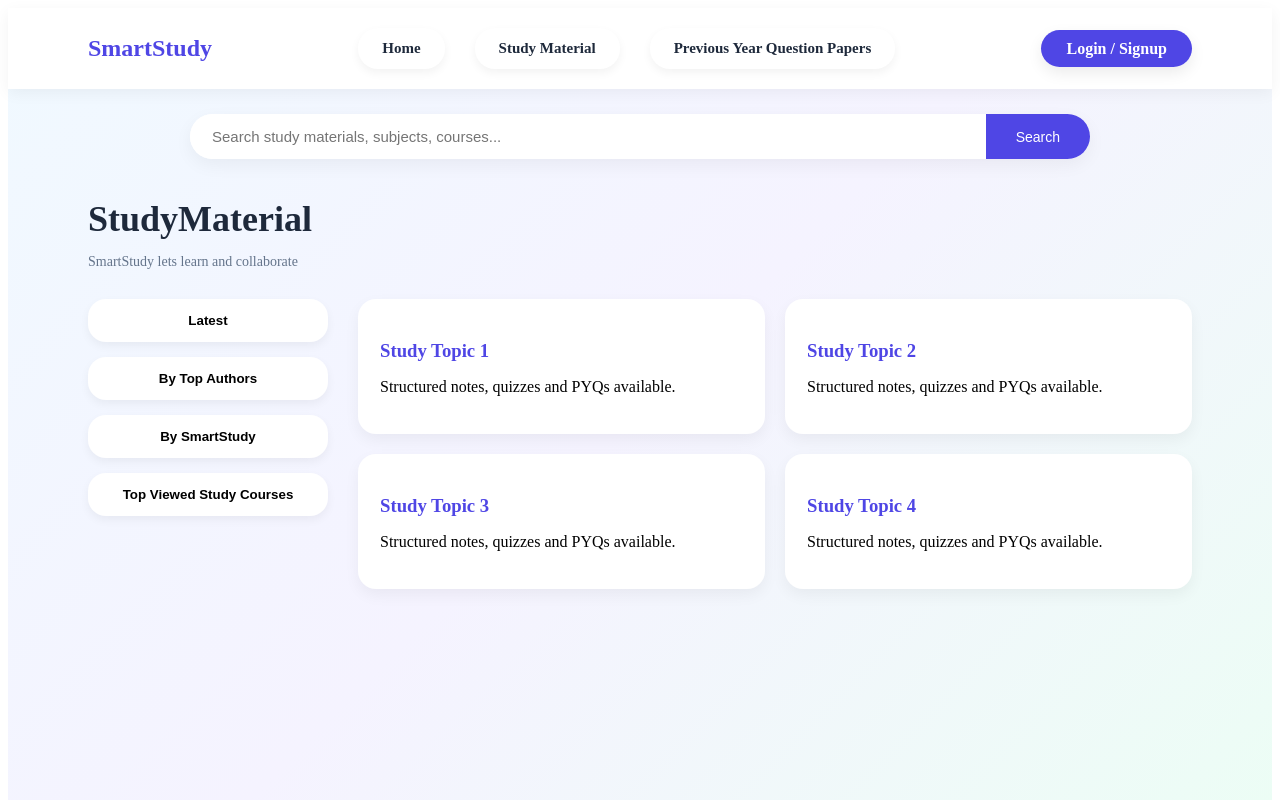
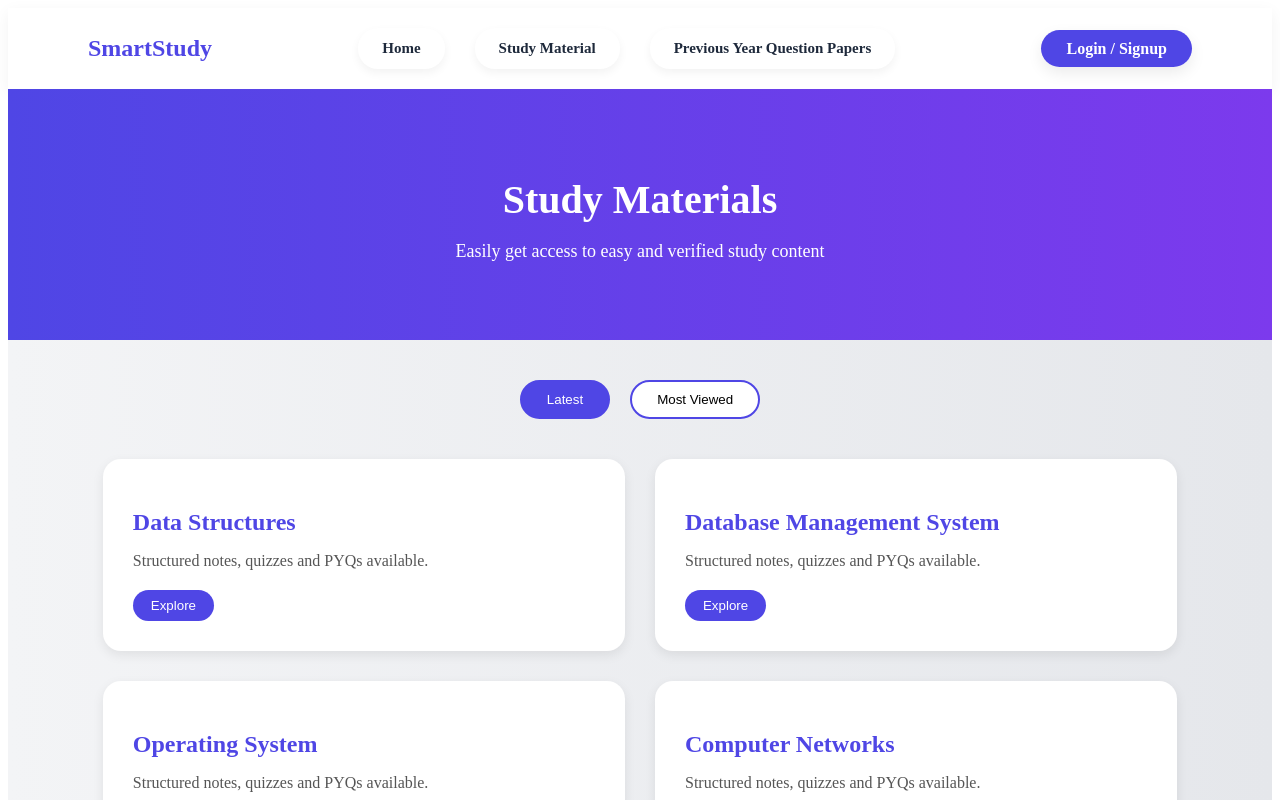
Before and after one commit to Anushas-hub/FinalProject, a React (Vite) app in the folder frontend/: page /study-material in a window 1280 px wide. Shown: the top 800 px of the page. Built offline with nearby package versions, Linux system fonts and the light colour scheme.

Commit message:
Improved StudyMaterial Home Page

```diff
--- a/frontend/src/pages/HomeStudyMaterial.css
+++ b/frontend/src/pages/HomeStudyMaterial.css
@@ -1,91 +1,55 @@
-.home-study-wrapper {
-  padding: 40px 80px;
-  background: linear-gradient(135deg, #eef2ff, #f8fafc);
+.study-container {
+  background: linear-gradient(to right, #f3f4f6, #e5e7eb);
   min-height: 100vh;
+  padding-bottom: 60px;
 }
 
-.hero-section {
-  margin-bottom: 40px;
+.study-hero {
+  background: linear-gradient(to right, #4f46e5, #7c3aed);
+  color: white;
+  text-align: center;
+  padding: 60px 20px;
 }
 
-.hero-left h1 {
-  font-size: 42px;
-  font-weight: 700;
-  color: #2c2c54;
+.study-hero h1 {
+  font-size: 40px;
   margin-bottom: 10px;
 }
 
-.hero-left p {
-  color: #555;
-  font-size: 16px;
+.study-hero p {
+  font-size: 18px;
 }
 
-.study-layout {
+.tabs {
   display: flex;
-  gap: 40px;
+  justify-content: center;
+  gap: 20px;
+  margin: 40px 0;
 }
 
-.study-panel {
-  width: 260px;
-  display: flex;
-  flex-direction: column;
-  gap: 20px;
+.tabs button {
+  padding: 10px 25px;
+  border-radius: 25px;
+  border: 2px solid #4f46e5;
+  background: white;
+  cursor: pointer;
+  font-weight: 500;
+  transition: 0.3s;
 }
 
-.panel-btn {
-  width: 100%;
-  padding: 18px;
-  border-radius: 18px;
-  border: none;
-  font-size: 16px;
-  font-weight: 600;
-  cursor: pointer;
-  background: white;
-  box-shadow: 0 8px 20px rgba(0, 0, 0, 0.05);
-  transition: all 0.3s ease;
+.tabs button.active {
+  background: #4f46e5;
+  color: white;
 }
 
-.panel-btn:hover {
-  transform: translateY(-3px);
-  box-shadow: 0 12px 25px rgba(0, 0, 0, 0.1);
-}
-
-.study-content {
-  flex: 1;
-  display: flex;
-  flex-direction: column;
-  align-items: center;
-}
-
-.search-bar {
-  width: 80%;
-  display: flex;
-  margin-bottom: 40px;
-  border-radius: 40px;
-  overflow: hidden;
-  background: white;
-  box-shadow: 0 8px 20px rgba(0, 0, 0, 0.05);
-}
-
-.search-bar input {
-  flex: 1;
-  padding: 16px;
-  border: none;
-  outline: none;
-  font-size: 16px;
-}
-
-.search-bar button {
-  padding: 0 30px;
-  background: linear-gradient(90deg, #5f5cff, #7b5cff);
+.tabs button:hover {
+  background: #4f46e5;
   color: white;
-  border: none;
-  font-weight: 600;
-  cursor: pointer;
 }
 
 .topics-grid {
-  width: 80%;
+  width: 85%;
+  margin: auto;
   display: grid;
   grid-template-columns: repeat(2, 1fr);
   gap: 30px;
@@ -94,20 +58,36 @@
 .topic-card {
   background: white;
   padding: 30px;
-  border-radius: 20px;
-  box-shadow: 0 10px 25px rgba(0, 0, 0, 0.05);
+  border-radius: 18px;
+  box-shadow: 0 4px 12px rgba(0, 0, 0, 0.08);
   transition: 0.3s;
 }
 
 .topic-card:hover {
   transform: translateY(-5px);
+  box-shadow: 0 8px 18px rgba(0, 0, 0, 0.12);
 }
 
-.topic-card h3 {
-  color: #3b3bb3;
+.topic-card h2 {
+  color: #4f46e5;
   margin-bottom: 10px;
 }
 
 .topic-card p {
-  color: #666;
+  color: #555;
+  margin-bottom: 20px;
 }
+
+.explore-btn {
+  background: #4f46e5;
+  color: white;
+  padding: 8px 18px;
+  border: none;
+  border-radius: 20px;
+  cursor: pointer;
+  transition: 0.3s;
+}
+
+.explore-btn:hover {
+  background: #4338ca;
+}
--- a/frontend/src/pages/HomeStudyMaterial.jsx
+++ b/frontend/src/pages/HomeStudyMaterial.jsx
@@ -1,162 +1,62 @@
 import { useState } from "react";
+import { useNavigate } from "react-router-dom";
 import Navbar from "../components/Navbar";
+import "./HomeStudyMaterial.css";
 
-export default function HomeStudyMaterial() {
-  const [search, setSearch] = useState("");
+function HomeStudyMaterial() {
+  const navigate = useNavigate();
+  const [activeTab, setActiveTab] = useState("latest");
 
   const topics = [
-    { id: 1, title: "Study Topic 1" },
-    { id: 2, title: "Study Topic 2" },
-    { id: 3, title: "Study Topic 3" },
-    { id: 4, title: "Study Topic 4" },
+    { id: 1, title: "Data Structures" },
+    { id: 2, title: "Database Management System" },
+    { id: 3, title: "Operating System" },
+    { id: 4, title: "Computer Networks" },
   ];
 
-  const filteredTopics = topics.filter((topic) =>
-    topic.title.toLowerCase().includes(search.toLowerCase())
-  );
-
   return (
-    <div style={styles.wrapper}>
+    <>
       <Navbar />
 
-      {/* SEARCH */}
-      <div style={styles.searchSection}>
-        <input
-          type="text"
-          placeholder="Search study materials, subjects, courses..."
-          value={search}
-          onChange={(e) => setSearch(e.target.value)}
-          style={styles.searchInput}
-        />
-        <button style={styles.searchBtn}>Search</button>
-      </div>
-
-      {/* HEADING */}
-      <div style={styles.hero}>
-        <h1 style={styles.title}>StudyMaterial</h1>
-        <p style={styles.subtitle}>
-          SmartStudy lets learn and collaborate
-        </p>
-      </div>
-
-      {/* MAIN BODY */}
-      <div style={styles.container}>
-        {/* SIDE PANEL */}
-        <div style={styles.sidebar}>
-          <button style={styles.sideBtn}>Latest</button>
-          <button style={styles.sideBtn}>By Top Authors</button>
-          <button style={styles.sideBtn}>By SmartStudy</button>
-          <button style={styles.sideBtn}>Top Viewed Study Courses</button>
+      <div className="study-container">
+        <div className="study-hero">
+          <h1>Study Materials</h1>
+          <p>Easily get access to easy and verified study content</p>
         </div>
 
-        {/* CONTENT */}
-        <div style={styles.content}>
-          <div style={styles.grid}>
-            {filteredTopics.map((topic) => (
-              <div key={topic.id} style={styles.card}>
-                <h3 style={styles.cardTitle}>{topic.title}</h3>
-                <p>Structured notes, quizzes and PYQs available.</p>
-              </div>
-            ))}
-          </div>
+        <div className="tabs">
+          <button
+            className={activeTab === "latest" ? "active" : ""}
+            onClick={() => setActiveTab("latest")}
+          >
+            Latest
+          </button>
+
+          <button
+            className={activeTab === "mostViewed" ? "active" : ""}
+            onClick={() => setActiveTab("mostViewed")}
+          >
+            Most Viewed
+          </button>
+        </div>
+
+        <div className="topics-grid">
+          {topics.map((topic) => (
+            <div className="topic-card" key={topic.id}>
+              <h2>{topic.title}</h2>
+              <p>Structured notes, quizzes and PYQs available.</p>
+              <button
+                className="explore-btn"
+                onClick={() => navigate(`/study-material/${topic.id}`)}
+              >
+                Explore
+              </button>
+            </div>
+          ))}
         </div>
       </div>
-    </div>
+    </>
   );
 }
 
-const styles = {
-  wrapper: {
-    minHeight: "100vh",
-    background:
-      "linear-gradient(135deg, #f0f9ff 0%, #f5f3ff 50%, #ecfdf5 100%)",
-  },
-
-  /* 🔥 GAP REDUCED */
-  searchSection: {
-    maxWidth: "900px",
-    margin: "25px auto 10px auto", // reduced top & bottom gap
-    display: "flex",
-    borderRadius: "50px",
-    overflow: "hidden",
-    background: "#ffffff",
-    boxShadow: "0 6px 18px rgba(0,0,0,0.05)",
-  },
-
-  searchInput: {
-    flex: 1,
-    padding: "14px 22px",
-    border: "none",
-    outline: "none",
-    fontSize: "15px",
-  },
-
-  searchBtn: {
-    padding: "0 30px",
-    border: "none",
-    background: "#4f46e5",
-    color: "#ffffff",
-    fontSize: "14px",
-    cursor: "pointer",
-  },
-
-  hero: {
-    padding: "5px 80px 15px 80px", // reduced bottom gap
-  },
-
-  title: {
-    fontSize: "36px",
-    marginBottom: "3px",
-    color: "#1e293b",
-  },
-
-  subtitle: {
-    fontSize: "14px",
-    color: "#64748b",
-  },
-
-  container: {
-    display: "flex",
-    gap: "30px",
-    padding: "0 80px 40px 80px", // reduced bottom spacing
-  },
-
-  sidebar: {
-    width: "240px",
-    display: "flex",
-    flexDirection: "column",
-    gap: "15px",
-  },
-
-  sideBtn: {
-    padding: "14px",
-    borderRadius: "18px",
-    border: "none",
-    background: "#ffffff",
-    fontWeight: "600",
-    cursor: "pointer",
-    boxShadow: "0 4px 10px rgba(0,0,0,0.05)",
-  },
-
-  content: {
-    flex: 1,
-  },
-
-  grid: {
-    display: "grid",
-    gridTemplateColumns: "repeat(2, 1fr)",
-    gap: "20px", // reduced gap between cards
-  },
-
-  card: {
-    background: "#ffffff",
-    padding: "22px",
-    borderRadius: "18px",
-    boxShadow: "0 6px 15px rgba(0,0,0,0.05)",
-  },
-
-  cardTitle: {
-    color: "#4f46e5",
-    marginBottom: "8px",
-  },
-};
+export default HomeStudyMaterial;
--- a/frontend/src/pages/PreviousYearQuestions.jsx
+++ b/frontend/src/pages/PreviousYearQuestions.jsx
@@ -7,53 +7,70 @@ export default function PreviousYearQuestions() {
   const [subject, setSubject] = useState("");
   const [year, setYear] = useState("");
   const [showPDF, setShowPDF] = useState(false);
+  const [downloading, setDownloading] = useState(false);
 
-  // Temporary subjects (Later backend se aayega)
+  const dummyPDF =
+    "https://www.w3.org/WAI/ER/tests/xhtml/testfiles/resources/pdf/dummy.pdf";
+
   const subjectsData = {
     "1": ["Mathematics I", "Programming in C", "Digital Logic"],
     "2": ["Mathematics II", "Data Structures", "Database Basics"],
-    "3": ["Java Programming", "Computer Networks", "OS"],
+    "3": ["Java Programming", "Computer Networks", "Operating System"],
     "4": ["Python", "Software Engineering", "DBMS"],
     "5": ["Web Development", "AI Basics", "Cloud Computing"],
     "6": ["Machine Learning", "Cyber Security", "Project Management"],
   };
 
   const handleGetPYQ = () => {
-    if (course && semester && subject && year) {
+    if (!course || !semester || !subject || !year) {
+      alert("Please select all fields.");
+      return;
+    }
     setShowPDF(true);
-    } else {
-      alert("Please select all fields.");
-    }
+  };
+
+  const handleBack = () => {
+    setShowPDF(false);
+  };
+
+  const handleDownload = () => {
+    setDownloading(true);
+
+    const link = document.createElement("a");
+    link.href = dummyPDF;
+    link.download = `${subject}-${year}.pdf`;
+    link.click();
+
+    setTimeout(() => {
+      setDownloading(false);
+    }, 1500);
   };
 
   return (
     <div style={styles.wrapper}>
       <Navbar />
 
-      {/* HERO */}
-      <div style={styles.hero}>
-        <h1 style={styles.title}>Previous Year Questions</h1>
-        <p style={styles.subtitle}>
-          Practice smarter with semester-wise PYQs
-        </p>
+      {/* Header */}
+      <div style={styles.blueBox}>
+        <h2 style={styles.blueTitle}>Previous Year Questions</h2>
       </div>
 
-      <div style={styles.container}>
-        {/* SIDE PANEL */}
-        <div style={styles.sidebar}>
-          <button style={styles.sideBtn}>Previous Year Questions</button>
-        </div>
+      <div style={styles.mainContainer}>
+        <div style={styles.cardContainer}>
 
-        {/* MAIN CONTENT */}
-        <div style={styles.content}>
-          <div style={styles.formCard}>
-
-            {/* COURSE */}
+          {!showPDF && (
+            <div style={styles.card}>
+              {/* Course */}
               <div style={styles.formGroup}>
                 <label>Course</label>
                 <select
                   value={course}
-                onChange={(e) => setCourse(e.target.value)}
+                  onChange={(e) => {
+                    setCourse(e.target.value);
+                    setSemester("");
+                    setSubject("");
+                    setYear("");
+                  }}
                 >
                   <option value="">Select Course</option>
                   <option value="BScIT">B.Sc. Information Technology</option>
@@ -61,7 +78,7 @@ export default function PreviousYearQuestions() {
                 </select>
               </div>
 
-            {/* SEMESTER */}
+              {/* Semester */}
               <div style={styles.formGroup}>
                 <label>Semester</label>
                 <select
@@ -69,7 +86,9 @@ export default function PreviousYearQuestions() {
                   onChange={(e) => {
                     setSemester(e.target.value);
                     setSubject("");
+                    setYear("");
                   }}
+                  disabled={!course}
                 >
                   <option value="">Select Semester</option>
                   {[1, 2, 3, 4, 5, 6].map((sem) => (
@@ -80,7 +99,7 @@ export default function PreviousYearQuestions() {
                 </select>
               </div>
 
-            {/* SUBJECT */}
+              {/* Subject */}
               <div style={styles.formGroup}>
                 <label>Subject</label>
                 <select
@@ -98,12 +117,13 @@ export default function PreviousYearQuestions() {
                 </select>
               </div>
 
-            {/* YEAR */}
+              {/* Year */}
               <div style={styles.formGroup}>
                 <label>Year</label>
                 <select
                   value={year}
                   onChange={(e) => setYear(e.target.value)}
+                  disabled={!course || !semester}
                 >
                   <option value="">Select Year</option>
                   {Array.from({ length: 11 }, (_, i) => 2015 + i).map((yr) => (
@@ -118,27 +138,50 @@ export default function PreviousYearQuestions() {
                 Get PYQ
               </button>
             </div>
+          )}
 
-          {/* PDF SECTION */}
           {showPDF && (
-            <div style={styles.pdfSection}>
-              <h2>
+            <div style={styles.card}>
+              <h3 style={styles.pdfTitle}>
                 {subject} - Semester {semester} ({year})
-              </h2>
+              </h3>
 
+              <div style={styles.pdfWrapper}>
                 <iframe
-                src="https://www.w3.org/WAI/ER/tests/xhtml/testfiles/resources/pdf/dummy.pdf"
+                  src={dummyPDF}
                   title="PYQ PDF"
-                width="100%"
-                height="500px"
-                style={{ borderRadius: "12px", marginTop: "15px" }}
-              ></iframe>
+                  style={styles.pdfFrame}
+                />
+              </div>
 
-              <button style={styles.downloadBtn}>
-                Download PDF
+              <div style={styles.buttonRow}>
+                <a
+                  href={dummyPDF}
+                  target="_blank"
+                  rel="noopener noreferrer"
+                  style={styles.viewBtn}
+                >
+                  View
+                </a>
+
+                <button
+                  onClick={handleDownload}
+                  style={{
+                    ...styles.downloadBtn,
+                    opacity: downloading ? 0.7 : 1,
+                  }}
+                  disabled={downloading}
+                >
+                  {downloading ? "Downloading..." : "Download"}
+                </button>
+
+                <button onClick={handleBack} style={styles.backBtn}>
+                  Back
                 </button>
               </div>
+            </div>
           )}
+
         </div>
       </div>
     </div>
@@ -152,84 +195,102 @@ const styles = {
       "linear-gradient(135deg, #f0f9ff 0%, #f5f3ff 50%, #ecfdf5 100%)",
   },
 
-  hero: {
-    padding: "30px 80px 10px 80px",
+  blueBox: {
+    background: "#4f46e5",
+    padding: "25px 20px",
+    textAlign: "center",
+    color: "white",
   },
 
-  title: {
-    fontSize: "34px",
-    color: "#1e293b",
+  blueTitle: {
+    fontSize: "24px",
+    fontWeight: "600",
   },
 
-  subtitle: {
-    fontSize: "14px",
-    color: "#64748b",
+  mainContainer: {
+    display: "flex",
+    justifyContent: "center",
+    padding: "25px 20px 50px 20px",
   },
 
-  container: {
-    display: "flex",
-    gap: "30px",
-    padding: "20px 80px 60px 80px",
+  cardContainer: {
+    width: "100%",
+    maxWidth: "820px",
   },
 
-  sidebar: {
-    width: "240px",
-  },
-
-  sideBtn: {
-    padding: "15px",
-    width: "100%",
-    borderRadius: "18px",
-    border: "none",
-    background: "#ffffff",
-    fontWeight: "600",
-    boxShadow: "0 4px 10px rgba(0,0,0,0.05)",
-  },
-
-  content: {
-    flex: 1,
-  },
-
-  formCard: {
-    background: "#ffffff",
+  card: {
+    background: "white",
     padding: "30px",
     borderRadius: "18px",
-    boxShadow: "0 8px 20px rgba(0,0,0,0.05)",
+    boxShadow: "0 10px 25px rgba(0,0,0,0.08)",
     display: "grid",
-    gap: "20px",
+    gap: "18px",
   },
 
   formGroup: {
     display: "flex",
     flexDirection: "column",
-    gap: "8px",
+    gap: "6px",
   },
 
   submitBtn: {
-    padding: "12px",
+    padding: "14px",
     borderRadius: "30px",
     border: "none",
     background: "#4f46e5",
-    color: "#ffffff",
+    color: "#fff",
     fontWeight: "600",
     cursor: "pointer",
   },
 
-  pdfSection: {
-    marginTop: "40px",
-    background: "#ffffff",
-    padding: "30px",
-    borderRadius: "18px",
-    boxShadow: "0 8px 20px rgba(0,0,0,0.05)",
+  pdfTitle: {
+    marginBottom: "5px",
+  },
+
+  pdfWrapper: {
+    width: "100%",
+    height: "480px",
+    borderRadius: "14px",
+    overflow: "hidden",
+    border: "1px solid #e5e7eb",
+    boxShadow: "0 6px 15px rgba(0,0,0,0.05)",
+  },
+
+  pdfFrame: {
+    width: "100%",
+    height: "100%",
+    border: "none",
+  },
+
+  buttonRow: {
+    marginTop: "15px",
+    display: "flex",
+    gap: "12px",
+  },
+
+  viewBtn: {
+    padding: "10px 25px",
+    borderRadius: "25px",
+    background: "#6366f1",
+    color: "#ffffff",
+    textDecoration: "none",
   },
 
   downloadBtn: {
-    marginTop: "20px",
-    padding: "12px 30px",
+    padding: "10px 25px",
     borderRadius: "25px",
     border: "none",
     background: "#10b981",
     color: "#ffffff",
     cursor: "pointer",
   },
+
+  backBtn: {
+    padding: "10px 25px",
+    borderRadius: "25px",
+    border: "none",
+    background: "#ef4444",
+    color: "#ffffff",
+    cursor: "pointer",
+  },
 };
```
Lines whose indentation alone changed are shown as unchanged.
